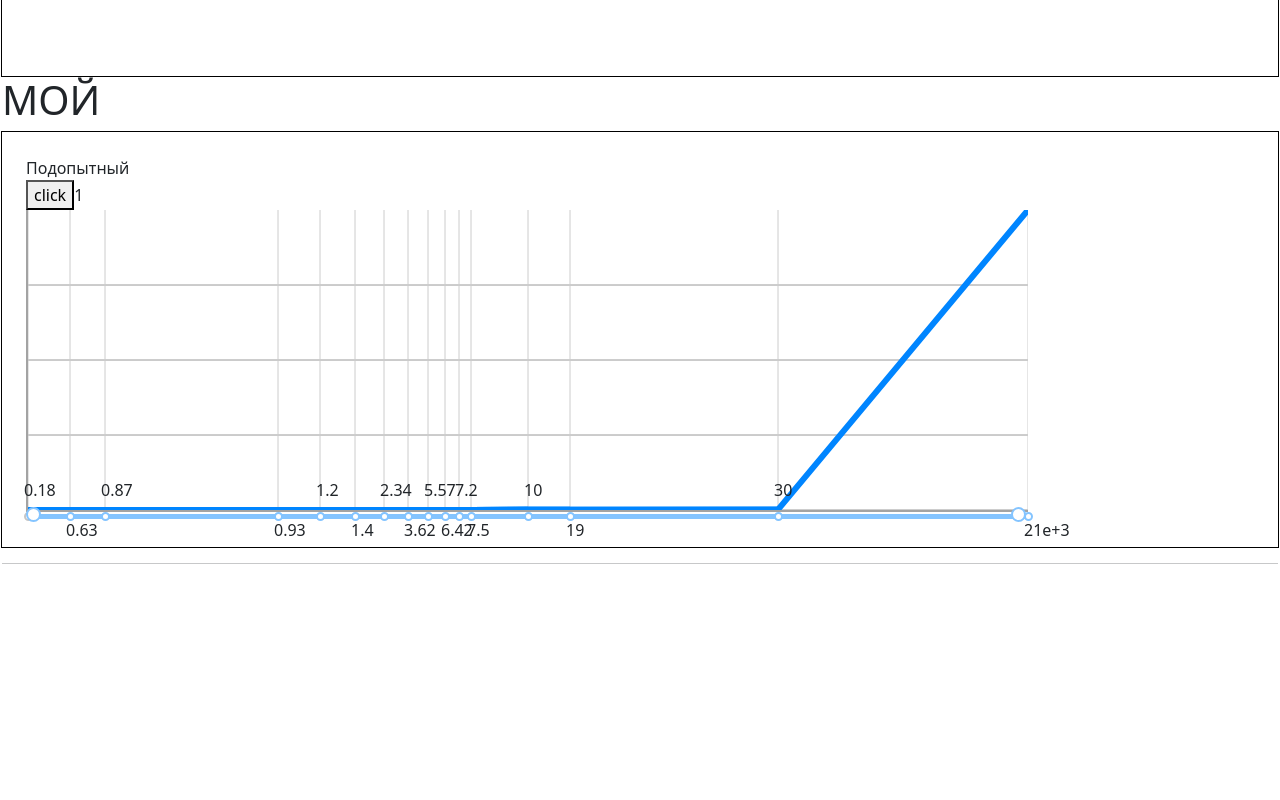
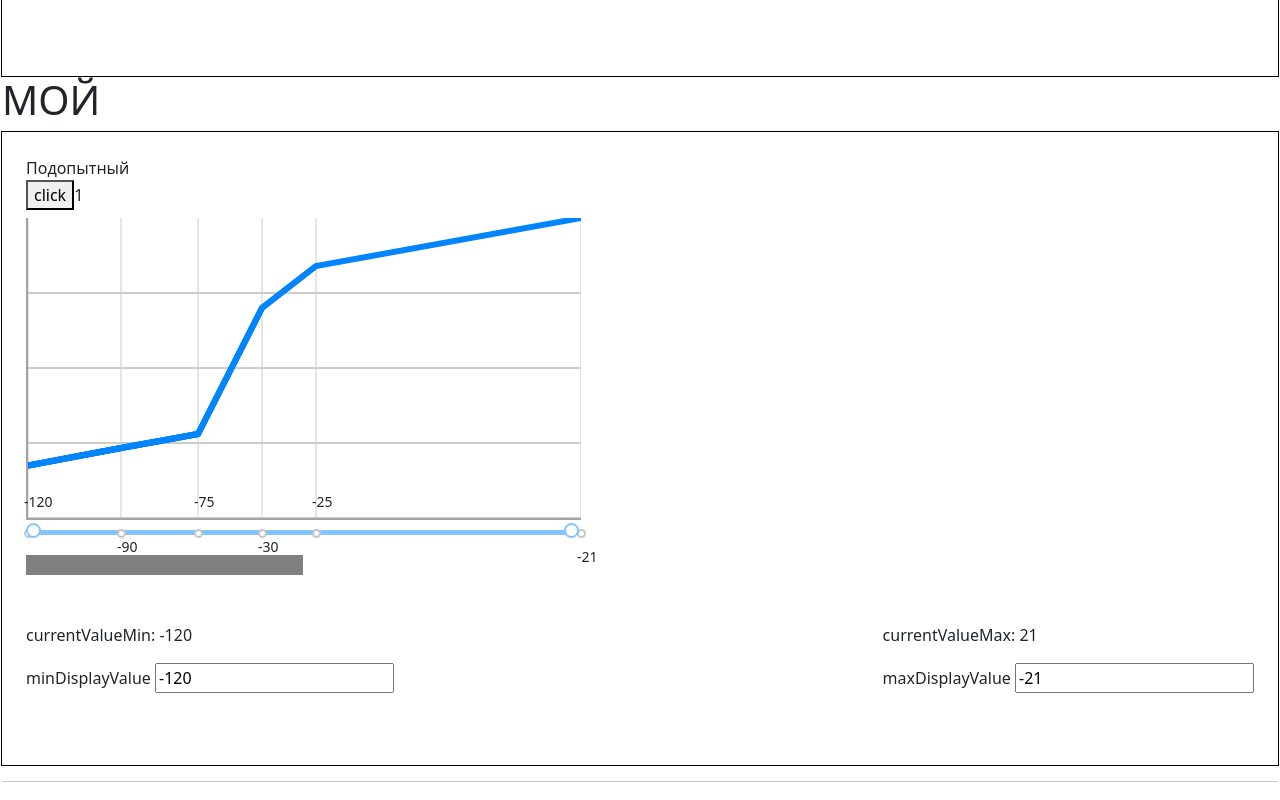
Before and after one commit to picus23/any-web-components, a Next.js app: page /slider in a window 1280 px wide. Shown: the part 428-1228 px from the top of the page. Before the commit the page ends 1010 px from the top, so only its background shows below. Built offline with nearby package versions, Linux system fonts and the light colour scheme.

Commit message:
try №1425234145 поправить ****** currentalue для negative number

```diff
--- a/components/slider/ExpoSlider.tsx
+++ b/components/slider/ExpoSlider.tsx
@@ -1,6 +1,5 @@
 import { FC, ReactNode, use, useEffect, useState } from "react";
 import Canvas from "./Canvas";
-import ValueInput from "./ValueInput";
 
 interface ExpoSliderProps {
     data: [],
@@ -9,6 +8,7 @@ interface ExpoSliderProps {
     heightCanvas: number,
     minPropValue?: number,
     maxPropValue?: number,
+    lineWidth?: number,
     onChange: (min: number, max: number) => void,
 }
 
@@ -19,7 +19,7 @@ interface iChangeKeysEmpty {
     [key: string]: string,
 }
 
-const ExpoSlider: FC<ExpoSliderProps> = ({ data, minPropValue, maxPropValue, widthCanvas, heightCanvas, onChange }) => {
+const ExpoSlider: FC<ExpoSliderProps> = ({ data, minPropValue, maxPropValue, widthCanvas, heightCanvas, onChange, lineWidth = 2 }) => {
     const valuesCv = data.flat(Infinity);
     valuesCv.sort((a, b) => a - b);
 
@@ -90,7 +90,9 @@ const ExpoSlider: FC<ExpoSliderProps> = ({ data, minPropValue, maxPropValue, wid
     let changeKeys: iChangeKeys = {};
     let changeKeysEmpty: iChangeKeysEmpty = {};
     let rank: number[] = [];
-    let iter: number, maxRange, prevValue = 0;
+    let iter = 0;
+    let maxRange = 0;
+    let prevValue = 0;
     rankValueCv.map((array, index) => {
         let rangeEverySubArray = (widthCanvas / countSubArr) * (index + 1)
         if (index == 0) {
@@ -145,11 +147,11 @@ const ExpoSlider: FC<ExpoSliderProps> = ({ data, minPropValue, maxPropValue, wid
         })
         // Закрашивание синей полосы
         if (maxValue < 0) {
-            progress.style.left = Math.abs((minDisplayValue / maxValue) * 100) + '%';
-            progress.style.right = Math.abs(100 - ((maxDisplayValue / maxValue) * 100)) + '%';
+            progress.style.left = Math.abs(100 - ((minDisplayValue / minValue) * 100)) + '%';
+            progress.style.right = Math.abs(100 - ((maxValue / maxDisplayValue) * 100)) + '%';
         }
         else if (minValue < 0) {
-            progress.style.left = Math.abs((minDisplayValue / maxValue) * 100) + '%';
+            progress.style.left = Math.abs((100 - (minDisplayValue / minValue) * 100)) + '%';
             progress.style.right = 100 - ((maxDisplayValue / maxValue) * 100) + '%';
         } else {
             progress.style.left = (minDisplayValue / maxValue) * 100 + '%';
@@ -162,12 +164,16 @@ const ExpoSlider: FC<ExpoSliderProps> = ({ data, minPropValue, maxPropValue, wid
     let toKey = 0;
     let fromKeyMax = 0;
     let toKeyMax = 0;
-    let currentPosition = Math.floor(minDisplayValue / maxValue * widthCanvas);
-    let currentPositionMax = Math.ceil(maxDisplayValue / maxValue * widthCanvas);
+    let currentPosition = 0;
+    let currentPositionMax = 0;
+    // let currentPosition = Math.floor(minDisplayValue / maxValue * widthCanvas);
+    // let currentPositionMax = Math.ceil(((maxDisplayValue / maxValue) * widthCanvas));
+
+    // console.log({ currentPosition, currentPositionMax })
     let reverseValuesFromSlider: number[] = [];
     let reverseValuesCv: number[] = [];
     let k = 0;
-    // Переворачивание массивов для расчитывания Max
+    // Переворачивание массивов для расчитывания Позиции
     for (let i = valuesFromSlider.length - 1; i >= 0; i--) {
         reverseValuesFromSlider[k] = valuesFromSlider[i];
         k++;
@@ -179,6 +185,22 @@ const ExpoSlider: FC<ExpoSliderProps> = ({ data, minPropValue, maxPropValue, wid
     }
     // Конец переворачивания
 
+    // Расчёт Позиций для положительных / отрицательных значений
+    if (maxValue < 0) {
+        currentPosition = Math.floor((maxValue / minDisplayValue) / widthCanvas);
+        currentPositionMax = Math.ceil(((maxValue / maxDisplayValue) * widthCanvas));
+    }
+    else if (minValue < 0) {
+        currentPosition = Math.floor(maxValue / minDisplayValue * widthCanvas);
+        currentPositionMax = Math.ceil((maxDisplayValue / maxValue) * widthCanvas);
+    } else {
+        currentPosition = Math.floor(minDisplayValue / maxValue * widthCanvas);
+        currentPositionMax = Math.ceil(((maxDisplayValue / maxValue) * widthCanvas));
+    }
+    // console.log({ maxValue })
+    console.log({ currentPosition, currentPositionMax })
+    // Позиция Для положительных значений
+    // Позиция для MIN
     for (let key in valuesFromSlider) {
         if (currentPosition < valuesFromSlider[key]) {
             fromKey = Number(key) - 1
@@ -186,7 +208,7 @@ const ExpoSlider: FC<ExpoSliderProps> = ({ data, minPropValue, maxPropValue, wid
             break;
         }
     }
-
+    // Позиция для MAX
     for (let key in reverseValuesFromSlider) {
         if (currentPositionMax > reverseValuesFromSlider[key]) {
             fromKeyMax = Number(key)
@@ -195,6 +217,26 @@ const ExpoSlider: FC<ExpoSliderProps> = ({ data, minPropValue, maxPropValue, wid
         }
     }
 
+    // Позиция Для отрицательных значений
+    // Позиция для MIN
+    for (let key in reverseValuesFromSlider) {
+        if (currentPosition < valuesFromSlider[key]) {
+            fromKey = Number(key)
+            toKey = Number(key) - 1
+            break;
+        }
+    }
+    // Позиция для MAX
+    for (let key in valuesFromSlider) {
+        if (currentPositionMax > reverseValuesFromSlider[key]) {
+            fromKeyMax = Number(key) - 1
+            toKeyMax = Number(key)
+            break;
+        }
+    }
+
+    // Current Value для положительных значений
+    if (minValue >= 0 && maxValue >= 0) {
         // MIN
         const pixFrom = valuesFromSlider[fromKey];
         const pixTo = valuesFromSlider[toKey];
@@ -203,7 +245,7 @@ const ExpoSlider: FC<ExpoSliderProps> = ({ data, minPropValue, maxPropValue, wid
         const valTo = valuesCv[toKey];
 
         let differencePix = pixTo - pixFrom;
-    let differenceCurrentPix = currentPosition - pixFrom
+        let differenceCurrentPix = currentPosition - pixFrom;
 
         var currentValueMin = (valTo - valFrom) * (differenceCurrentPix / differencePix) + valFrom;
 
@@ -218,6 +260,40 @@ const ExpoSlider: FC<ExpoSliderProps> = ({ data, minPropValue, maxPropValue, wid
         let differenceCurrentPixMax = currentPositionMax - pixToMax
 
         var currentValueMax = (valToMax - valFromMax) * (differenceCurrentPixMax / differencePixMax) + valFromMax;
+        // console.log({ pixFrom, pixTo, valFrom, valTo, currentValueMin, differenceCurrentPix, differencePix })
+        // console.log({ pixToMax, pixFromMax, valFromMax, valToMax, differenceCurrentPixMax, differencePixMax, currentValueMax })
+    }
+    // Current Value для отрицательных значений
+    else {
+        // MIN
+        const pixTo = valuesFromSlider[fromKey];
+        const pixFrom = valuesFromSlider[toKey];
+
+        const valTo = valuesCv[fromKey];
+        const valFrom = valuesCv[toKey];
+
+        let differencePix = pixTo - pixFrom;
+        let differenceCurrentPix = currentPosition - pixFrom;
+
+        var currentValueMin = (valFrom / valTo) * (differenceCurrentPix / differencePix) + valFrom;
+
+        console.log({ pixFrom, pixTo, valFrom, valTo, currentValueMin, differenceCurrentPix, differencePix, currentPosition })
+
+        // MAX
+        const pixFromMax = reverseValuesFromSlider[fromKeyMax];
+        const pixToMax = reverseValuesFromSlider[toKeyMax];
+
+        const valFromMax = reverseValuesCv[fromKeyMax];
+        const valToMax = reverseValuesCv[toKeyMax];
+
+        let differencePixMax = pixFromMax - pixToMax;
+        let differenceCurrentPixMax = currentPositionMax - pixToMax;
+
+        var currentValueMax = (valToMax - valFromMax) * (differenceCurrentPixMax / differencePixMax) - valToMax;
+        // console.log({ pixToMax, pixFromMax, valFromMax, valToMax, differenceCurrentPixMax, differencePixMax, currentValueMax, currentPositionMax })
+    }
+
+
 
     useEffect(() => {
         onChange(currentValueMin, currentValueMax)
@@ -228,16 +304,20 @@ const ExpoSlider: FC<ExpoSliderProps> = ({ data, minPropValue, maxPropValue, wid
     // console.log({ valFrom, valTo, pixFrom, currentPosition, pixTo, currentValueMin })  // Поднять выше
     // console.log({ valFromMax, valToMax, pixFromMax, currentPositionMax, pixToMax, currentValueMax, fromKeyMax, toKeyMax })  // Поднять выше
     // console.log('Дроблённый массив на разряды', rankValueCv);
-    // console.log('Change Keys', changeKeys);
+    console.log('Change Keys', changeKeys);
+    // console.log('rank', rank)
 
     return <>
+        <div className="my-2">
             <Canvas
                 width={widthCanvas}
                 height={heightCanvas}
                 valuesFromSlider={valuesFromSlider}
                 valuesCv={valuesCv}
                 rank={rank}
+                lineWidth={lineWidth}
             />
+        </div>
 
         <div style={{ width: widthCanvas }} className="sliderr">
             <div className='progres'></div> {/* // Заполнение цветной полосы (СТИЛИ) задаётся в style.scss -> .progres left | right */}
@@ -247,16 +327,18 @@ const ExpoSlider: FC<ExpoSliderProps> = ({ data, minPropValue, maxPropValue, wid
             <input step={0.01} style={{ width: widthCanvas }} type="range" className="range-max cs" min={minValue} max={maxValue} value={maxDisplayValue} onChange={handleMaxValueChange} />
         </div>
 
-        {/* <div className="d-flex justify-content-between my-5">
+        <div className="mt-3" style={{ width: widthCanvas / 2 + 'px', height: '20px', background: 'gray' }}></div>
+
+        <div className="d-flex justify-content-between my-5">
             <div>
-                <p>Min: {Math.trunc(currentValueMin * 100) / 100}</p>
-                <input type="number" onChange={handleMinValueChange} value={minDisplayValue} />
+                <p>currentValueMin: {Math.trunc(currentValueMin * 100) / 100}</p>
+                minDisplayValue <input type="number" onChange={handleMinValueChange} value={minDisplayValue} />
             </div>
             <div>
-                <p>Max: {Math.trunc(currentValueMax * 100) / 100}</p>
-                <input type="number" onChange={handleMaxValueChange} value={maxDisplayValue} />
+                <p>currentValueMax: {Math.trunc(currentValueMax * 100) / 100}</p>
+                maxDisplayValue <input type="number" onChange={handleMaxValueChange} value={maxDisplayValue} />
             </div>
-        </div> */}
+        </div>
 
     </>
 }
--- a/pages/slider/index.tsx
+++ b/pages/slider/index.tsx
@@ -7,14 +7,15 @@ import { useState } from "react";
 
 
 // const values = [1, 10, 50, 100];
-// const values = [-120, -90, -75, -30, -25, -21];
+const values = [-120, -90, -75, -30, -25, -21];
 // const values = [16, 18, 24, 30, 35, 40, 44, 50, 65, 70, 75, 90, 95, 120, 137, 144, 172, 190, 205, 230, 240, 270, 300, 400, 700];
 // const values = [1, 2, [3, 4, [5, 6, [7, 8, [9, 10]]]]];
 const arr1 = [1, 2, 3];
 const arr2 = [4, [5, 6]];
 const arr3 = [7, [8, [9, 10]]];
 // const values = [-120,-90,-75,-30,-12,-1,3, 6, 8, 10, 12, 15, 20, 25, 32, 40, 50, 65, 80];
-const values = [0.18, 0.63, 0.87, 0.93, 1.2, 1.4, 2.34, 3.62, 5.57, 6.42, 7.2, 7.5, 10, 19, 30, 21000];
+// const values = [0.18, 0.63, 0.87, 0.93, 1.2, 1.4, 2.34, 3.62, 5.57, 6.42, 7.2, 7.5, 10, 19, 30, 21000];
+// const values = [120, 140, 210, 220, 340, 450, 560, 943];
 // const values = [2, 4, 6, 10, 20, 40, 100, 200, 300, 400, 500, 1000, 10000];
 
 export default function () {
@@ -50,21 +51,23 @@ export default function () {
                         1
                         <ExpoSlider
                             data={[values]}
-                            widthCanvas={1000}
+                            widthCanvas={553}
                             heightCanvas={300}
-                            onChange={() => alert(123)}
+                            onChange={() => { }}
+                            lineWidth={6}
                         />
                     </>
                     : <>
                         2
                         <ExpoSlider
                             data={[arr1, arr2, arr3]}
-                            widthCanvas={1000}
+                            widthCanvas={553}
                             heightCanvas={300}
-                            onChange={() => alert(123)}
+                            onChange={() => { }}
                         />
                     </>
             }
+
 
             {/* <ExpoSlider
                 data_array={[values]}
--- a/styles/style.scss
+++ b/styles/style.scss
@@ -254,7 +254,7 @@
 
 .breakpoint {
   position: absolute;
-  top: -6.5px;
+  top: 2.5px;
   height: 9px;
   width: 9px;
   background: #fff;
```
Also changed, not shown: components/slider/Canvas.tsx (+14 -9 lines), components/slider/ValueInput.tsx (deleted, +0 -17 lines), styles/style.css, 1 other file (tests, documents, lock files or other folders). Lines whose indentation alone changed are shown as unchanged.
